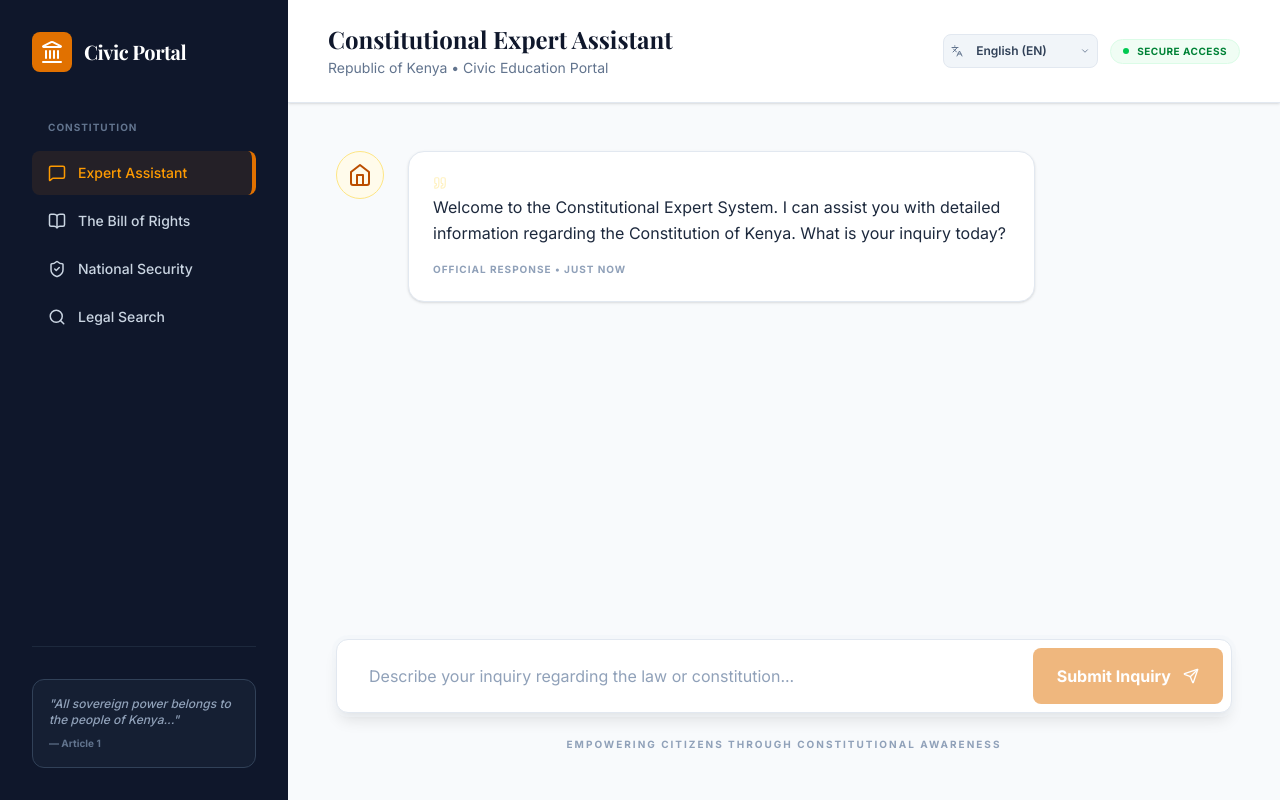
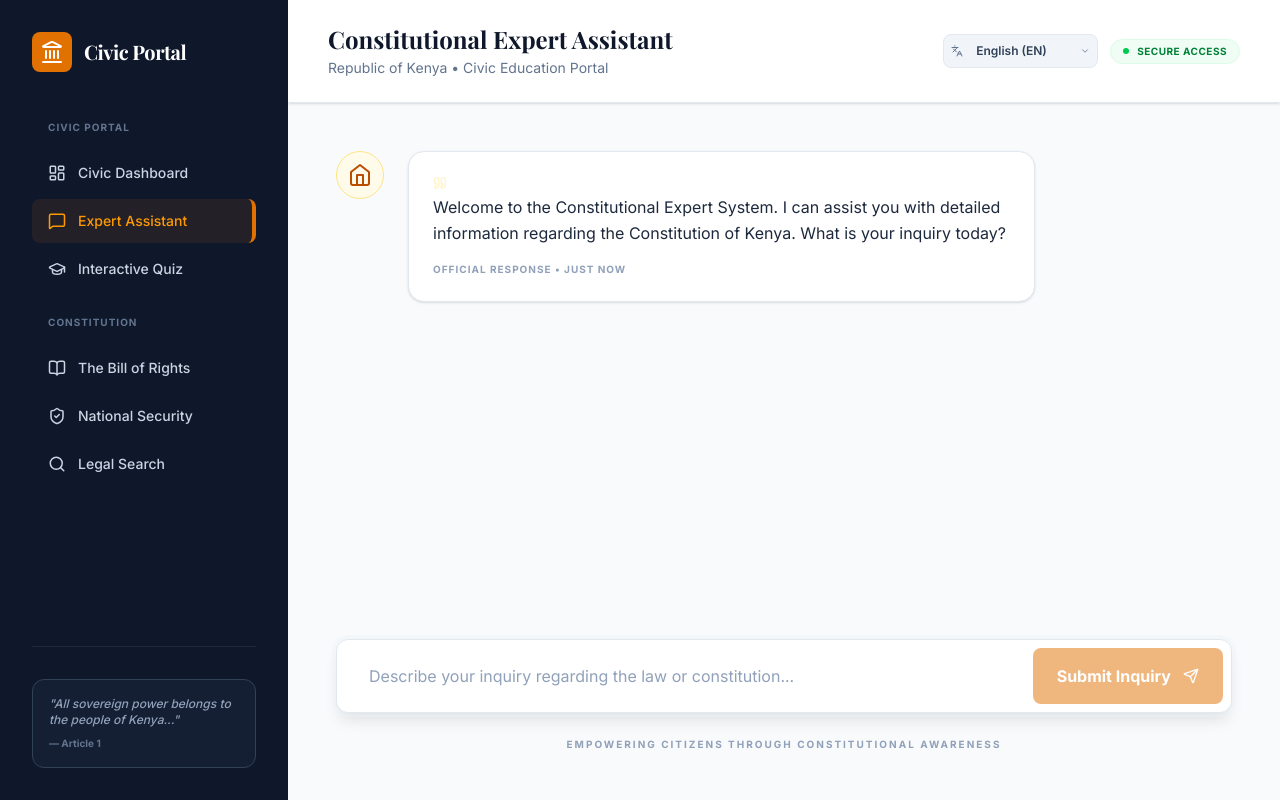
Before and after one commit to kawaii-alek/civic-educator-bot, a Next.js app in the folder frontend/: page / in a window 1280 px wide. Built offline with nearby package versions, Linux system fonts and the light colour scheme; a web font is replaced by a local one.

Commit message:
fix: resolve sidebar navigation layout and click accessibility issues

```diff
--- a/frontend/src/components/Sidebar.tsx
+++ b/frontend/src/components/Sidebar.tsx
@@ -1,4 +1,4 @@
-import { Scale, MessageSquare, BookOpen, Landmark, Search, ShieldCheck, X } from 'lucide-react';
+import { Scale, MessageSquare, BookOpen, Landmark, Search, ShieldCheck, X, LayoutDashboard, GraduationCap } from 'lucide-react';
 
 interface SidebarProps {
   activeTab: string;
@@ -23,9 +23,12 @@ const Sidebar = ({ activeTab, setActiveTab, isSidebarOpen, setIsSidebarOpen }: S
         />
       )}
 
-      <aside className={`w-72 bg-slate-900 text-slate-300 p-8 flex flex-col justify-between fixed inset-y-0 left-0 z-50 transition-transform duration-300 transform lg:translate-x-0 lg:static ${
-        isSidebarOpen ? 'translate-x-0' : '-translate-x-full'
-      } lg:flex h-full`}>
+      <aside className={`w-72 bg-slate-900 text-slate-300 p-8 flex flex-col justify-between transition-transform duration-300 z-50 lg:flex h-full
+        ${isSidebarOpen
+          ? 'fixed inset-y-0 left-0 translate-x-0'
+          : 'fixed inset-y-0 left-0 -translate-x-full lg:static lg:translate-x-0'
+        }
+      `}>
         <div>
           <div className="flex items-center justify-between text-white mb-12">
             <div className="flex items-center gap-3">
@@ -44,13 +47,26 @@ const Sidebar = ({ activeTab, setActiveTab, isSidebarOpen, setIsSidebarOpen }: S
           </div>
 
           <nav className="space-y-1">
-            <p className="text-[10px] uppercase tracking-widest text-slate-500 font-bold mb-4 ml-4">Constitution</p>
+            <p className="text-[10px] uppercase tracking-widest text-slate-500 font-bold mb-4 ml-4">Civic Portal</p>
+            <NavItem
+              icon={<LayoutDashboard size={18} />}
+              label="Civic Dashboard"
+              active={activeTab === 'dashboard'}
+              onClick={() => handleNavClick('dashboard')}
+            />
             <NavItem
               icon={<MessageSquare size={18} />}
               label="Expert Assistant"
               active={activeTab === 'assistant'}
               onClick={() => handleNavClick('assistant')}
             />
+            <NavItem
+              icon={<GraduationCap size={18} />}
+              label="Interactive Quiz"
+              active={activeTab === 'quiz'}
+              onClick={() => handleNavClick('quiz')}
+            />
+            <p className="text-[10px] uppercase tracking-widest text-slate-500 font-bold mt-6 mb-4 ml-4">Constitution</p>
             <NavItem
               icon={<BookOpen size={18} />}
               label="The Bill of Rights"
```
